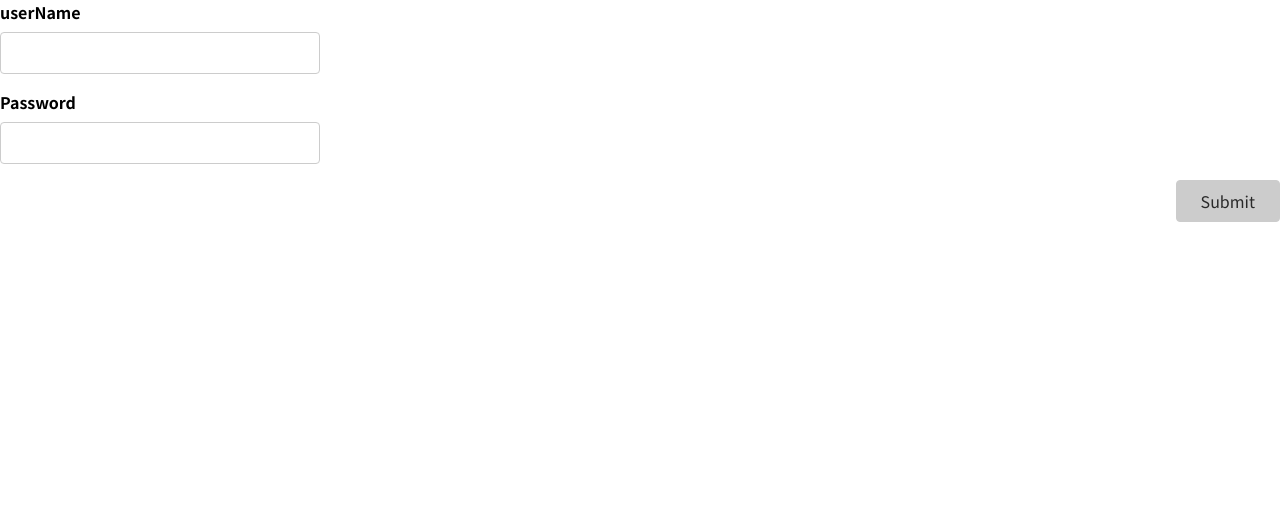
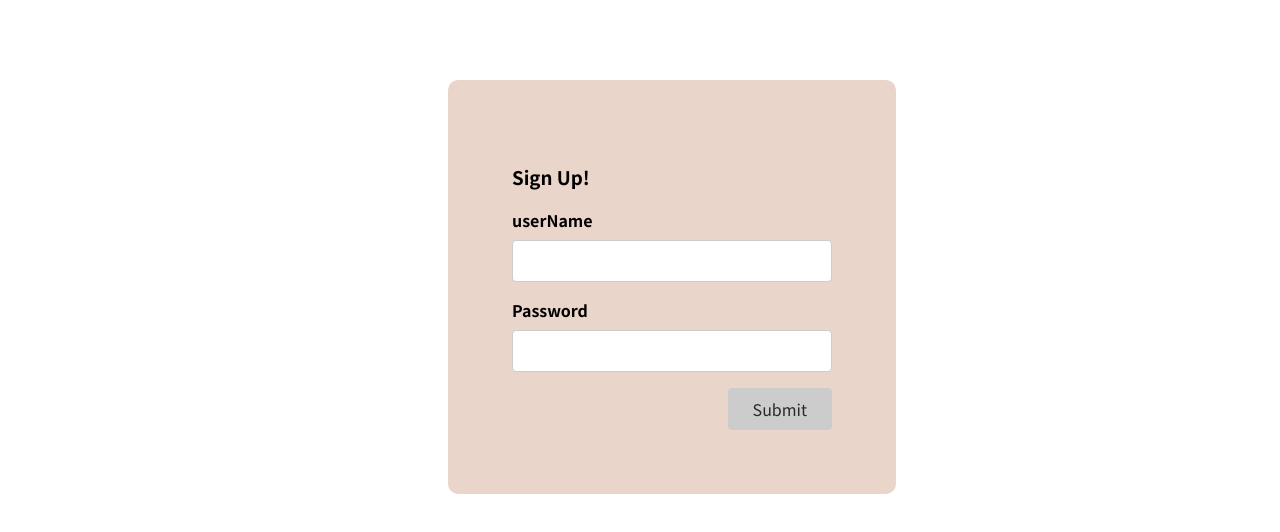
Before and after one commit to Gowtham-M1729/Home-EV, a React (Create React App) app: page /login in a window 1280 px wide. Shown: the top 532 px of the page. Built offline with nearby package versions, Linux system fonts and the light colour scheme.

Commit message:
more complete signup

```diff
--- a/public/index.html
+++ b/public/index.html
@@ -15,6 +15,7 @@
       user's mobile device or desktop. See https://developers.google.com/web/fundamentals/web-app-manifest/
     -->
     <link rel="manifest" href="%PUBLIC_URL%/manifest.json" />
+    <script src="https://kit.fontawesome.com/2c697100cc.js" crossorigin="anonymous"></script>
     <!--
       Notice the use of %PUBLIC_URL% in the tags above.
       It will be replaced with the URL of the `public` folder during the build.
--- a/src/components/Auth/SignUp.css
+++ b/src/components/Auth/SignUp.css
@@ -87,3 +87,12 @@ button:disabled:active {
 .error-text {
   color: #b40e0e;
 }
+
+.signup-box {
+    position: absolute;
+    padding:4em;
+    left: 35%;
+    top: 10%;
+    background-color: #E9D5CA;
+    border-radius: 10px;
+}
--- a/src/components/Auth/SignUp.js
+++ b/src/components/Auth/SignUp.js
@@ -39,6 +39,7 @@ const BasicForm = (props) => {
   return (
     <form onSubmit={onSubmitHandler}>
       <div className="signup-box">
+        <h3>Sign Up!</h3>
         <div className="control-group">
           <div className={userClass}>
             <label htmlFor="name">userName</label>
@@ -50,7 +51,7 @@ const BasicForm = (props) => {
               value={userName}
             />
             {userHasError && (
-              <p className="error-text">Enter valid first name</p>
+              <p className="error-text">Enter valid Email</p>
             )}
           </div>
           <div className={passClass}>
@@ -63,7 +64,7 @@ const BasicForm = (props) => {
               value={password}
             />
             {passHasError && (
-              <p className="error-text">Enter valid last name</p>
+              <p className="error-text">Enter valid Password</p>
             )}
           </div>
           <div className="form-actions">
```
